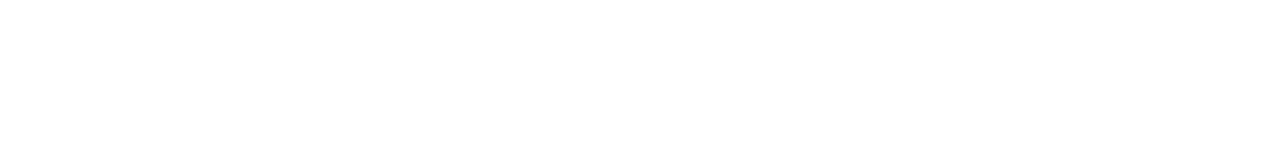
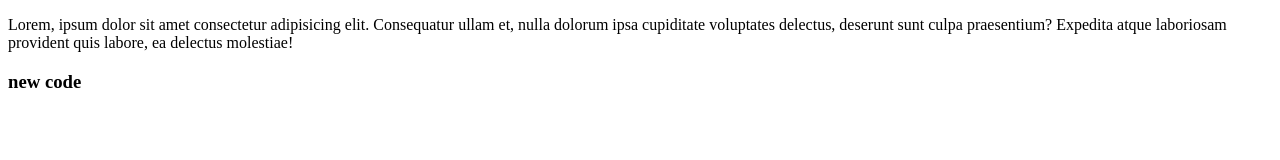
Before and after one commit to ashr-aful007/my-practice-repo, a plain HTML site: page index.html in a window 1280 px wide. Drawn offline with Linux system fonts and the light colour scheme.

Commit message:
pragraph

```diff
--- a/index.html
+++ b/index.html
@@ -7,6 +7,7 @@
     <title>my practice repo</title>
 </head>
 <body>
-
+    <p>Lorem, ipsum dolor sit amet consectetur adipisicing elit. Consequatur ullam et, nulla dolorum ipsa cupiditate voluptates delectus, deserunt sunt culpa praesentium? Expedita atque laboriosam provident quis labore, ea delectus molestiae!</p>
+    <h3>new code</h3>
 </body>
 </html>
```
